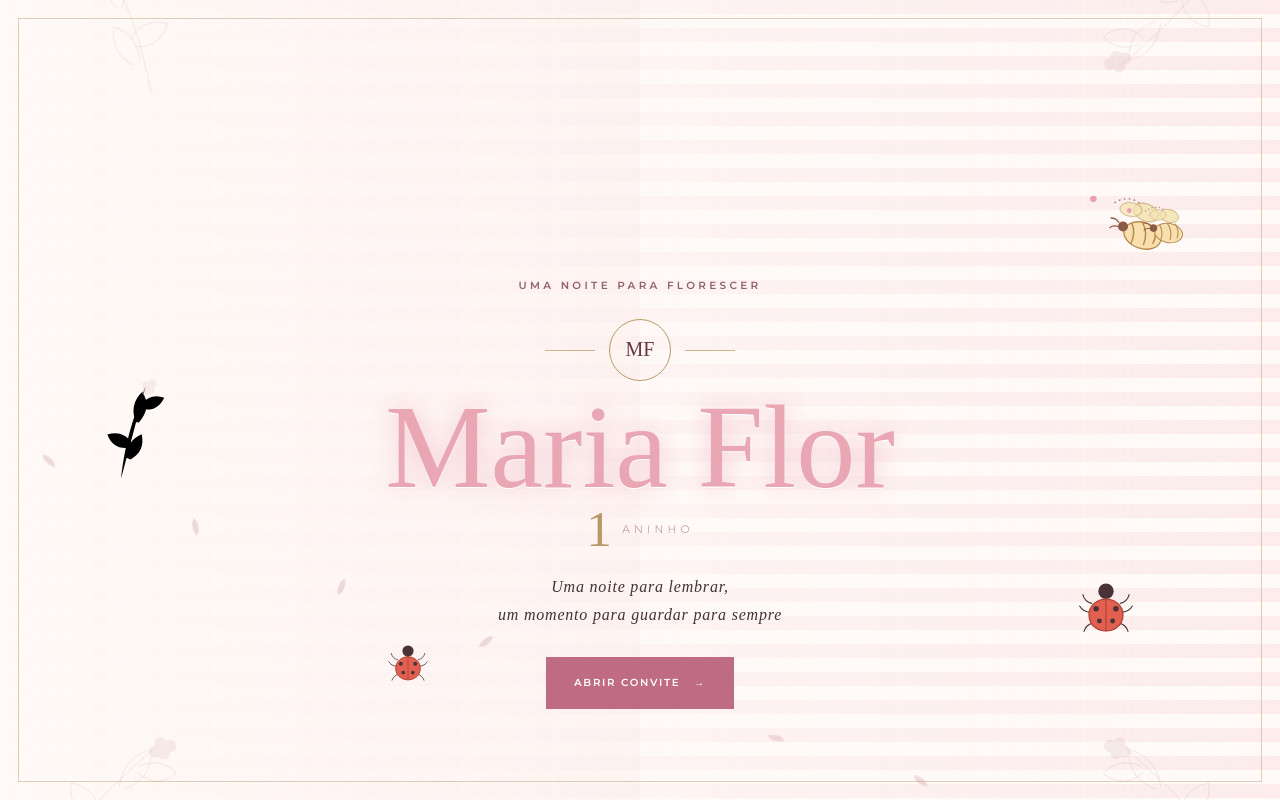
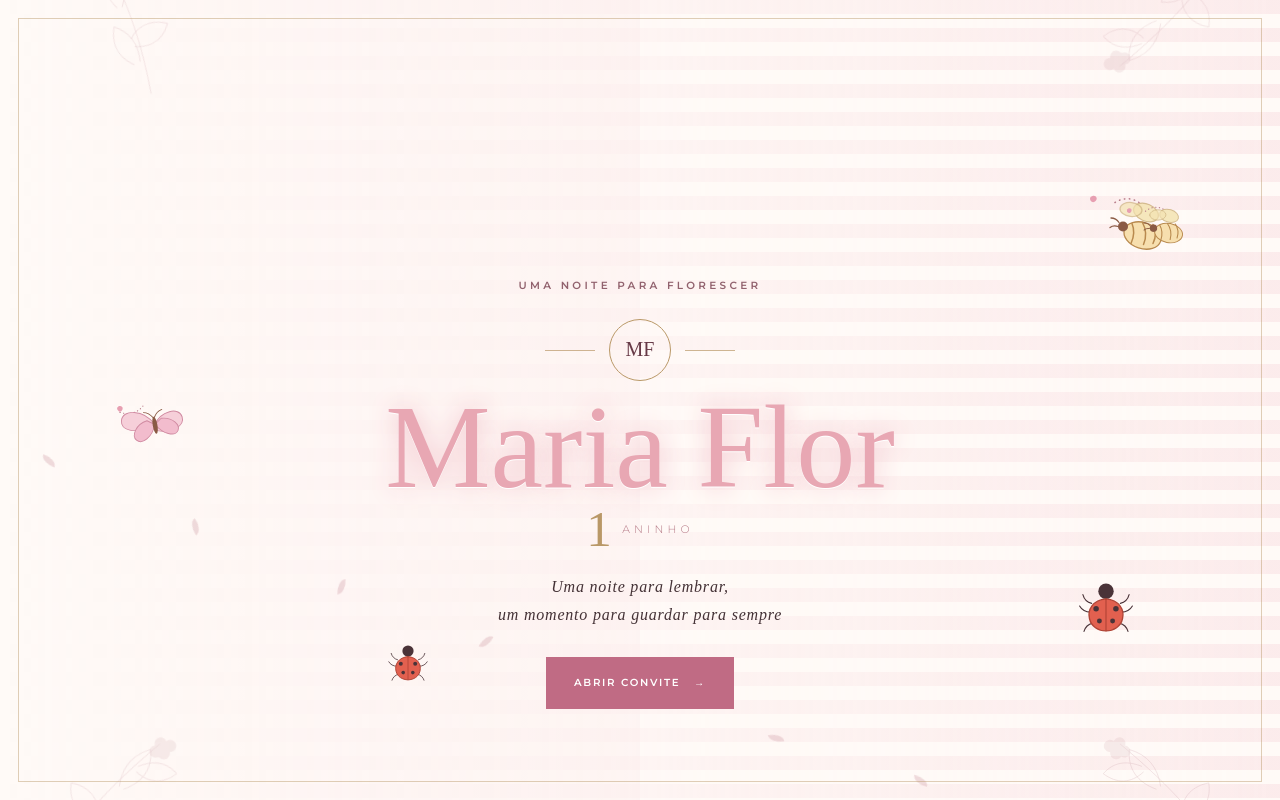
Before and after one commit to leonildomilu/Maria, a plain HTML site: page index.html in a window 1280 px wide. Shown: the top 800 px of the page. Drawn offline with Linux system fonts and the light colour scheme; a web font is replaced by a local one.

Commit message:
Revert "Capa: flor no lugar da borboleta extra-1 (criatura miuda da borda esquerda vira flor aquarelada)"
This reverts commit 346b527df1b9a386b8d45c6bf1860677d34ca6f0.

```diff
--- a/index.html
+++ b/index.html
@@ -204,7 +204,7 @@ footer small{letter-spacing:.25em;margin-top:2rem;font-size:.57rem;display:block
 /* posições por seção */
 .opening .creature--abelha{top:19%;right:7%;transform:scaleX(-1)}
 .opening .creature--joaninha{bottom:15%;right:11%}
-.opening .creature--extra-1{top:44%;left:8%;width:72px;transform:rotate(-16deg)}
+.opening .creature--extra-1{top:44%;left:9%;width:72px;transform:rotate(-10deg)}
 .opening .creature--extra-2{bottom:34%;right:6%;width:74px;transform:scaleX(-1) rotate(7deg)}
 .opening .creature--extra-3{bottom:8%;left:30%;width:48px}
 .hero .creature--borboleta{top:15%;left:3.5%}
@@ -389,7 +389,7 @@ footer .creature--joaninha{top:44%;right:9%}
   <svg class="botanical opening-flower opening-flower--top-left" aria-hidden="true"><use href="#flor"/></svg>
   <svg class="creature creature--abelha" aria-hidden="true"><use href="#abelha"/></svg>
   <svg class="creature creature--joaninha" aria-hidden="true"><use href="#joaninha"/></svg>
-  <svg class="creature creature--flor creature--extra-1" aria-hidden="true"><use href="#flor"/></svg>
+  <svg class="creature creature--borboleta creature--extra-1" aria-hidden="true"><use href="#borboleta"/></svg>
   <svg class="creature creature--abelha creature--extra-2" aria-hidden="true"><use href="#abelha"/></svg>
   <svg class="creature creature--joaninha creature--extra-3" aria-hidden="true"><use href="#joaninha"/></svg>
   <svg class="botanical opening-flower opening-flower--left" aria-hidden="true"><use href="#flor"/></svg>
```
